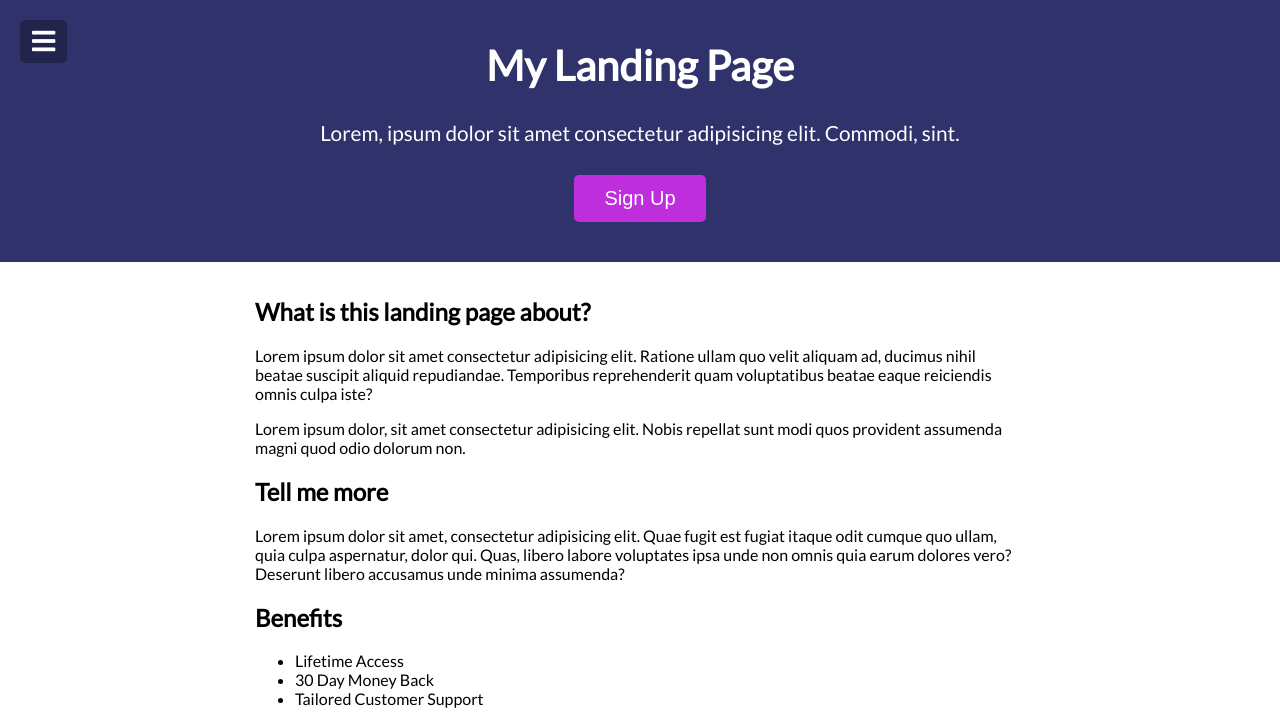
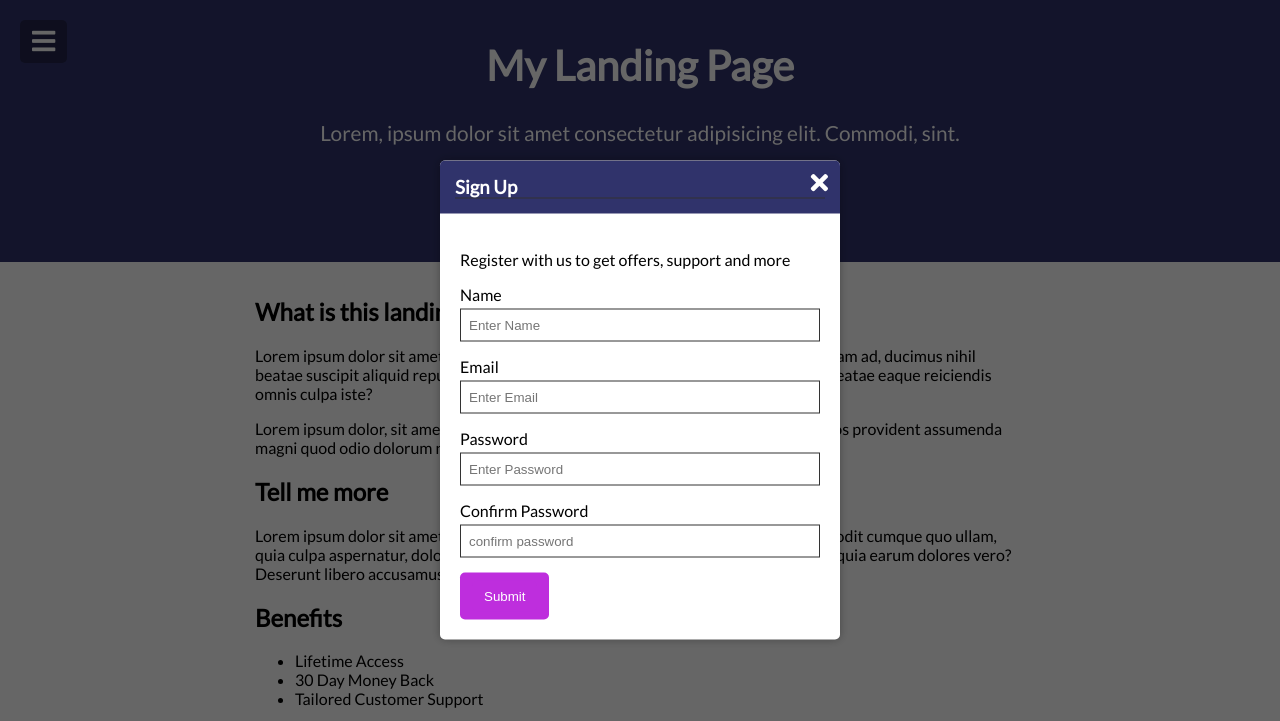
Before and after one commit to jkelly90/Menu-Slider-and-Modal, a plain HTML site: page index.html in a window 1280 px wide. Shown: the top 721 px of the page. Drawn offline with Linux system fonts and the light colour scheme.

Commit message:
added modal styling

```diff
--- a/index.html
+++ b/index.html
@@ -67,30 +67,31 @@
             </button>
             <div class="modal-header">
                 <h3>Sign Up</h3>
+            </div>
             <div class="modal-content">
                 <p>Register with us to get offers, support and more</p>
                 <form action="" class="modal-form">
                     <div>
                         <label for="name">Name</label>
-                            <input type="text" id="name" placeholder="Enter Name">
+                        <input type="text" id="name" placeholder="Enter Name" class="form-input">
                     </div>
                     <div>
                         <label for="email">Email</label>
-                            <input type="email" id="email" placeholder="Enter Email">
+                        <input type="email" id="email" placeholder="Enter Email" class="form-input">
                     </div>
                     <div>
                         <label for="password">Password</label>
-                            <input type="password" id="password" placeholder="Enter Password">
+                        <input type="password" id="password" placeholder="Enter Password" class="form-input">
                     </div>
                     <div>
                         <label for="password2">Confirm Password</label>
-                            <input type="password" id="password2" placeholder="confirm password">
+                        <input type="password" id="password2" placeholder="confirm password" class="form-input">
                     </div>
-                        <input type="submit" class="submit-btn">
+                    <button><input type="submit" class="submit-btn"></button>
                 </form>
 
             </div>
-            </div>
+
         </div>
     </div>
     <script src="script.js"></script>
--- a/style.css
+++ b/style.css
@@ -110,3 +110,72 @@ button:focus {
     max-width: 100%;
     width: 800px;
 }
+
+.modal-container {
+    background-color: rgba(0,0,0,0.6);
+    /*display: none;*/
+    position: fixed;
+    top: 0;
+    left: 0;
+    right: 0;
+    bottom: 0;
+}
+
+.modal {
+    background-color: #fff;
+    border-radius: 5px;
+    box-shadow: 0 0 10px rgba(0, 0, 0, 0.3);
+    position: absolute;
+    overflow: hidden;
+    top: 50%;
+    left: 50%;
+    transform: translate(-50%, -50%);
+    max-width: 100%;
+    width: 400px;
+}
+
+.modal-header {
+    background: var(--primary-color);
+    color: #fff;
+    padding: 15px;
+}
+
+.modal-header h3 {
+    margin: 0;
+    border-bottom: 1px solid #333;
+}
+
+.modal-content {
+    padding: 20px;
+}
+
+.modal-form div {
+    margin: 15px 0;
+}
+
+.modal-form label {
+    display: block;
+    margin-bottom: 5px;
+}
+
+.modal-form .form-input {
+    padding: 8px;
+    width: 100%;
+    border: 1px solid #333;
+}
+
+.close-btn {
+    background: transparent;
+    font-size: 25px;
+    position: absolute;
+    top: 0;
+    right: 0;
+}
+
+.close-btn:hover {
+    cursor: pointer;
+}
+
+.submit-btn:hover {
+    cursor: pointer;
+}
```
Lines whose indentation alone changed are shown as unchanged.
